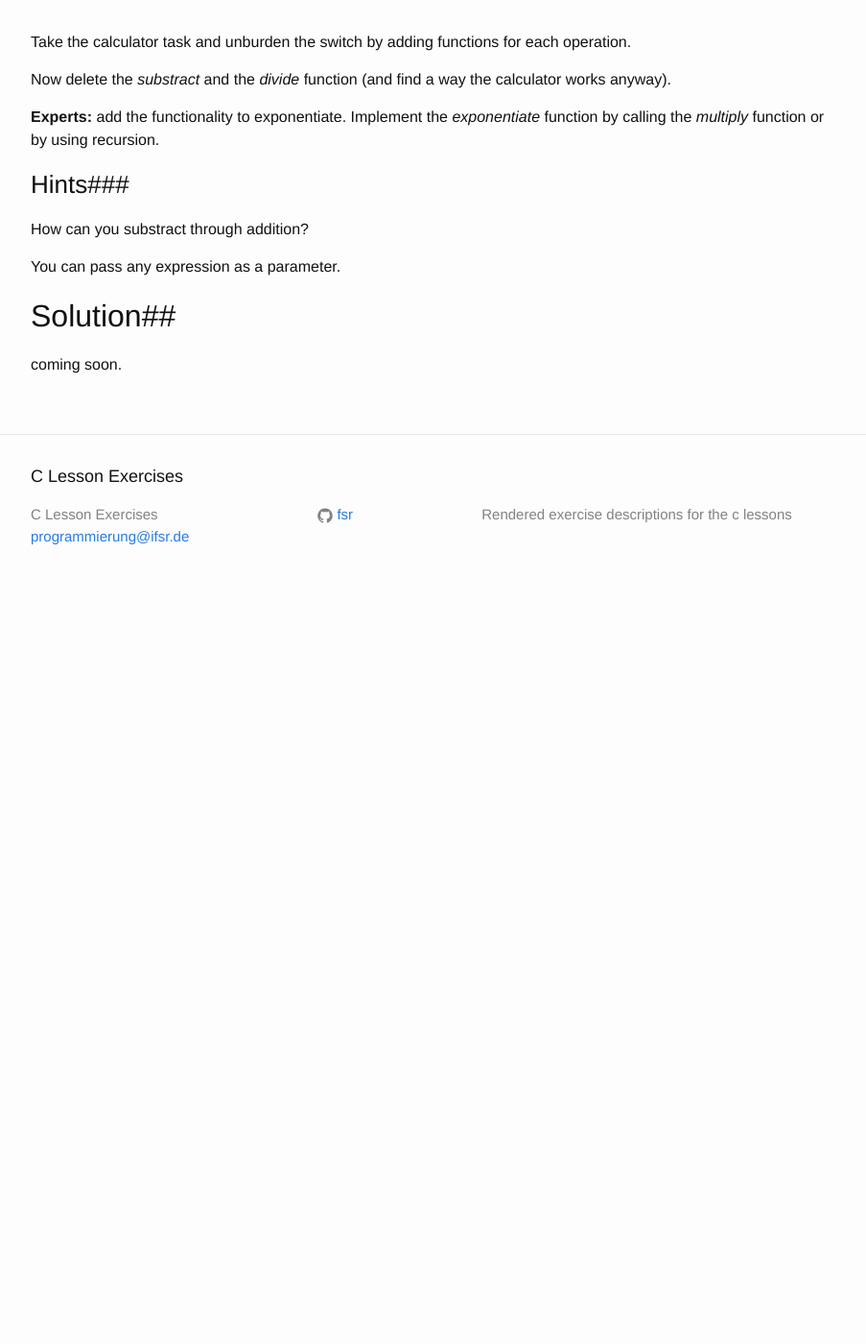
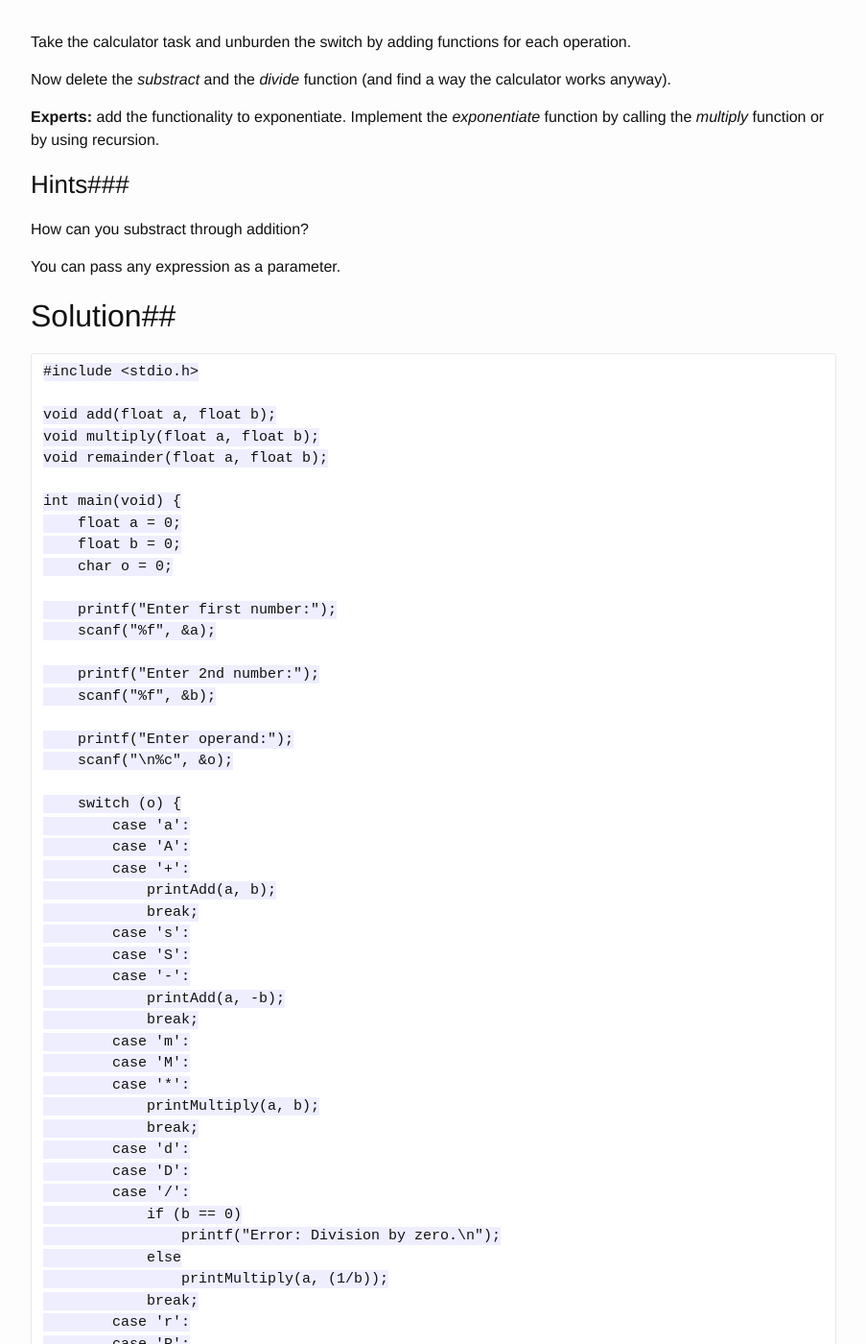
Before and after one commit to fsr/c-lessons, a Jekyll site: the page built from _exercises/10_saving_lines_in_calculator.md, in a window 1280 px wide and 1400 px high, scrolled down 322 px. Shown: the whole window at 96% size, without its empty margins (188-1091 px from the left). Built offline with Jekyll 4.4.1, drawn with Linux system fonts in a browser that asks for light colours; before the commit the page ends 952 px from its top, so only the background shows below that; some of the changed text lies outside the part shown.

```diff
--- a/_exercises/10_saving_lines_in_calculator.md
+++ b/_exercises/10_saving_lines_in_calculator.md
@@ -22,4 +22,75 @@ You can pass any expression as a parameter.
 
 ##Solution##
 
-coming soon.
+
+    #include <stdio.h>
+
+    void add(float a, float b);
+    void multiply(float a, float b);
+    void remainder(float a, float b);
+
+    int main(void) {
+        float a = 0;
+        float b = 0;
+        char o = 0;
+
+        printf("Enter first number:");
+        scanf("%f", &a);
+
+        printf("Enter 2nd number:");
+        scanf("%f", &b);
+
+        printf("Enter operand:");
+        scanf("\n%c", &o);
+
+        switch (o) {
+            case 'a':
+            case 'A':
+            case '+':
+                printAdd(a, b);
+                break;
+            case 's':
+            case 'S':
+            case '-':
+                printAdd(a, -b);
+                break;
+            case 'm':
+            case 'M':
+            case '*':
+                printMultiply(a, b);
+                break;
+            case 'd':
+            case 'D':
+            case '/':
+                if (b == 0)
+                    printf("Error: Division by zero.\n");
+                else
+                    printMultiply(a, (1/b));
+                break;
+            case 'r':
+            case 'R':
+            case '%':
+                printRemainder((int)a, (int)b);
+                break;
+            default:
+                printf("Error: wrong operator.");
+        }
+
+        return 0;
+    }
+
+    void printAdd(float a, float b) {
+        printf("%f\n", a + b);
+    }
+
+    void printMultiply(float a, float b) {
+        printf("%f\n", a * b);
+    }
+
+    void printRemainder(int a, int b) {
+        if (b == 0) {
+            printf("Error: Division by zero.\n");
+            return;
+        }
+        printf("%d\n", a % b);
+    }
```
Also changed, not shown: _exercises/05_calculator.md (+61 -0 lines).
